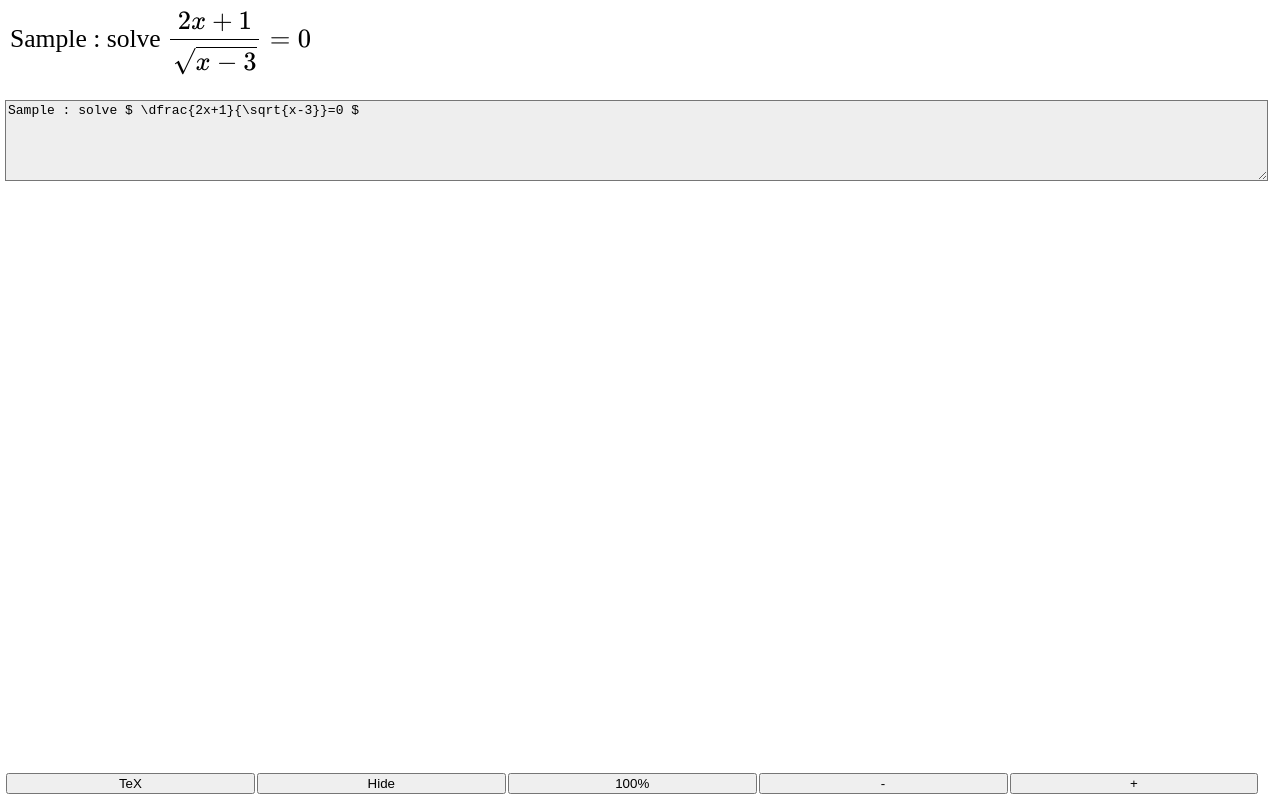
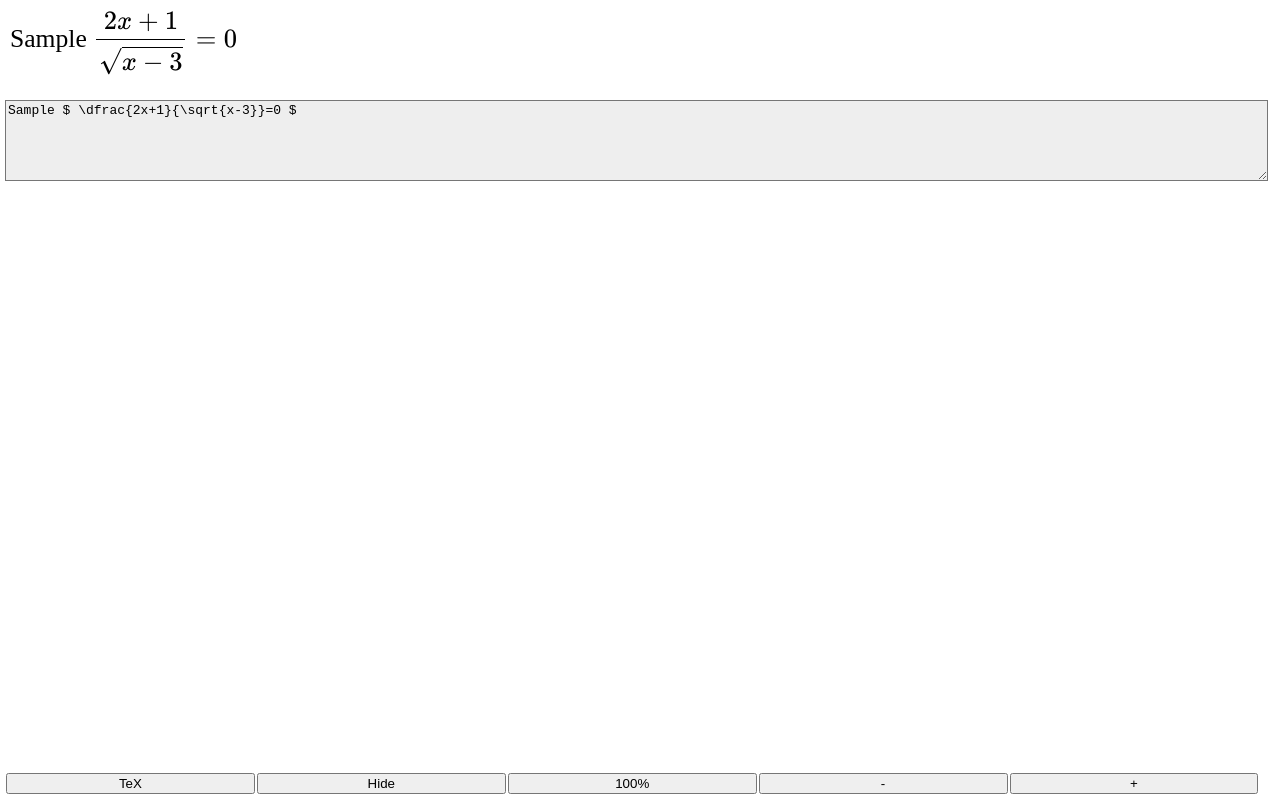
Before and after one commit to obook/TeX2Board, a plain HTML site: page TeX2Board.wgt/index.html in a window 1280 px wide. Drawn offline with nearby package versions, Linux system fonts and the light colour scheme; some packages are replaced by stand-ins of ours.

Commit message:
Internalization

```diff
--- a/TeX2Board.wgt/index.html
+++ b/TeX2Board.wgt/index.html
@@ -7,6 +7,7 @@ Original code : http://www.mit.edu/afs.new/sipb/project/mathjax/mathjax-git/docs
     <head>
         <meta http-equiv="Content-Type" content="text/html; charset=utf-8">
         <title>TeX2Board</title>
+        <script type="text/javascript" src="scripts/languages.js"></script>
         <script type="text/javascript" src="scripts/index.js"></script>
         <!-- Mathjax -->
         <script type="text/x-mathjax-config">
--- a/TeX2Board.wgt/scripts/index.js
+++ b/TeX2Board.wgt/scripts/index.js
@@ -14,6 +14,21 @@ function ContentLoaded()
     window.defaultfontsize = 100; /* 100% */
     window.fontsize = window.defaultfontsize; /* 100% */
     window.MathInput = "";
+    window.lang = "en";
+
+    if(window.sankore)
+    {
+        try
+        {
+            window.lang = sankore.locale().substr(0,2);
+        }
+        catch(e)
+        {
+            window.lang = "en";
+        }
+
+        document.getElementById("HideShowButton").innerHTML = sankoreLang[lang].hide;
+    }
 
     GetParameters();
 
@@ -82,8 +97,7 @@ function SaveParameters()
 
 function MakeSampleCode()
 {
-    /* document.getElementById("MathInput").innerHTML="1) Déterminer l'ensemble de définition de la fonction $f$ définie par $ f(x)=\\dfrac{2x+1}{\\sqrt{x-3}}$ \n2) Résoudre l'équation $(x+2)^3-(x-1)^3 = 0$"; */
-    document.getElementById("MathInput").innerHTML="Sample : solve $ \\dfrac{2x+1}{\\sqrt{x-3}}=0 $";
+    document.getElementById("MathInput").innerHTML=sankoreLang[lang].sample;
 }
 
 function MakeLaTeX()
--- /dev/null
+++ b/TeX2Board.wgt/scripts/languages.js
@@ -0,0 +1,18 @@
+var sankoreLang = {
+    "en":{
+        "hide": "Hide",
+        "sample": "Sample $ \\dfrac{2x+1}{\\sqrt{x-3}}=0 $"
+    },
+    "ru":{
+        "hide": "Скрывать",
+        "sample": "Образец $ \\dfrac{2x+1}{\\sqrt{x-3}}=0 $"
+    },
+    "fr":{
+        "hide": "Cacher",
+        "sample": "Exemple $ \\dfrac{2x+1}{\\sqrt{x-3}}=0 $"
+    },
+    "sk":{
+        "hide": "Skryť",
+        "sample": "Ukážka $ \\dfrac{2x+1}{\\sqrt{x-3}}=0 $"
+    }
+};
```
